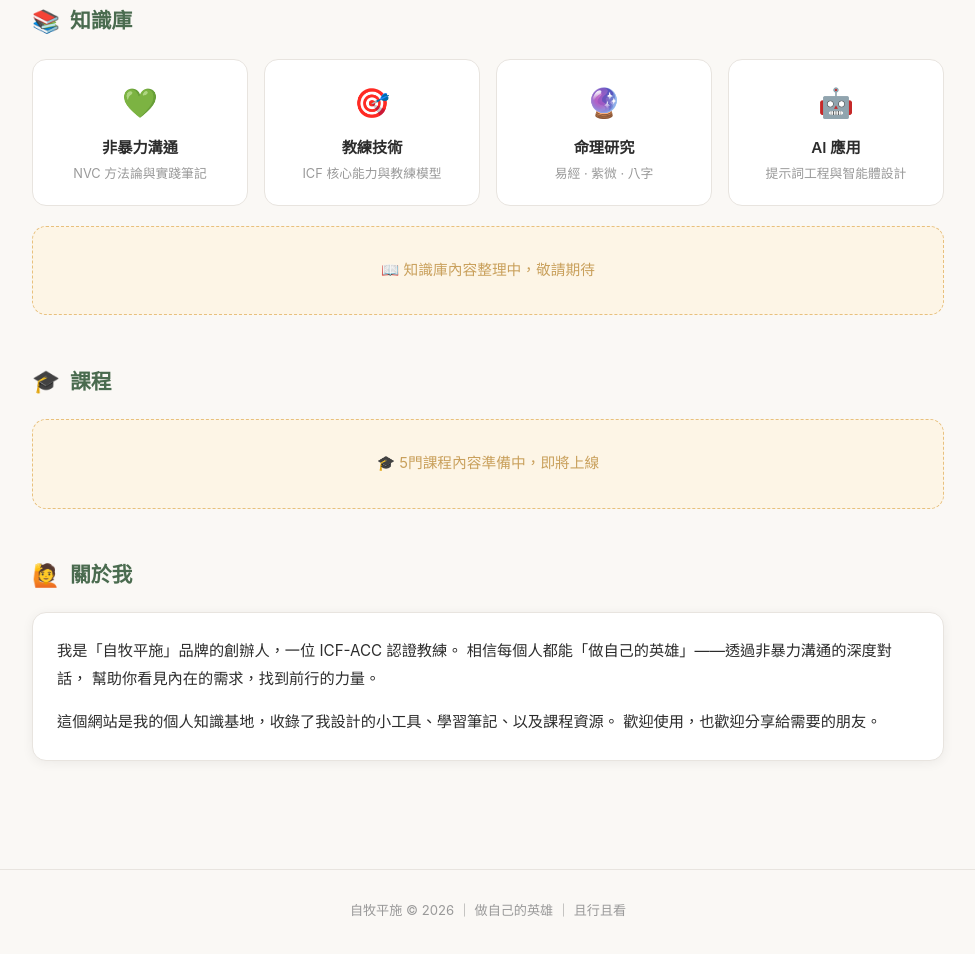
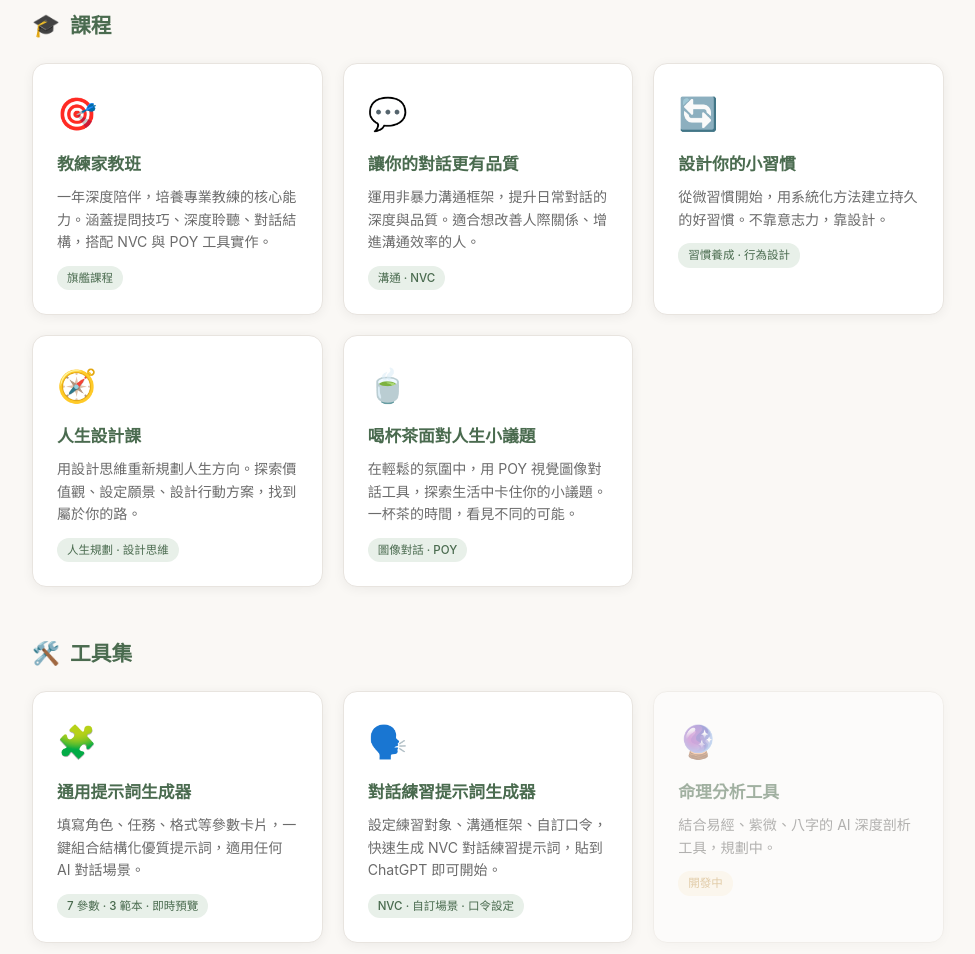
Before and after one commit to coachsunny/course-website, a plain HTML site: page index.html in a window 1280 px wide. Shown: the part 842-1796 px from the top of the page, without its empty margins (152-1127 px from the left). Drawn offline with Linux system fonts and the light colour scheme.

Commit message:
重新安排版面 知識庫 > 課程 > 工具 > 關於我

```diff
--- a/index.html
+++ b/index.html
@@ -147,38 +147,13 @@
 </div>
 
 <nav>
-  <a href="#tools">🛠️ 工具集</a>
   <a href="#knowledge">📚 知識庫</a>
   <a href="#courses">🎓 課程</a>
+  <a href="#tools">🛠️ 工具集</a>
   <a href="#about">🙋 關於我</a>
 </nav>
 
 <div class="main">
-
-  <!-- 工具集 -->
-  <div class="section" id="tools">
-    <div class="section-title"><span class="icon">🛠️</span> 工具集</div>
-    <div class="tool-grid">
-      <a class="tool-card" href="tools/通用提示词生成器.html">
-        <div class="tool-icon">🧩</div>
-        <h3>通用提示詞生成器</h3>
-        <p>填寫角色、任務、格式等參數卡片，一鍵組合結構化優質提示詞，適用任何 AI 對話場景。</p>
-        <span class="tool-tag">7 參數 · 3 範本 · 即時預覽</span>
-      </a>
-      <a class="tool-card" href="tools/对话练习提示词生成器.html">
-        <div class="tool-icon">🗣️</div>
-        <h3>對話練習提示詞生成器</h3>
-        <p>設定練習對象、溝通框架、自訂口令，快速生成 NVC 對話練習提示詞，貼到 ChatGPT 即可開始。</p>
-        <span class="tool-tag">NVC · 自訂場景 · 口令設定</span>
-      </a>
-      <div class="tool-card" style="opacity:0.5;cursor:default">
-        <div class="tool-icon">🔮</div>
-        <h3>命理分析工具</h3>
-        <p>結合易經、紫微、八字的 AI 深度剖析工具，規劃中。</p>
-        <span class="tool-tag" style="background:var(--gold-light);color:var(--gold-dark)">開發中</span>
-      </div>
-    </div>
-  </div>
 
   <!-- 知識庫 -->
   <div class="section" id="knowledge">
@@ -213,8 +188,62 @@
   <!-- 課程 -->
   <div class="section" id="courses">
     <div class="section-title"><span class="icon">🎓</span> 課程</div>
-    <div class="coming-soon">
-      <p>🎓 5門課程內容準備中，即將上線</p>
+    <div class="tool-grid">
+      <div class="tool-card" style="cursor:default">
+        <div class="tool-icon">🎯</div>
+        <h3>教練家教班</h3>
+        <p>一年深度陪伴，培養專業教練的核心能力。涵蓋提問技巧、深度聆聽、對話結構，搭配 NVC 與 POY 工具實作。</p>
+        <span class="tool-tag" style="background:var(--green-light);color:var(--green-dark)">旗艦課程</span>
+      </div>
+      <div class="tool-card" style="cursor:default">
+        <div class="tool-icon">💬</div>
+        <h3>讓你的對話更有品質</h3>
+        <p>運用非暴力溝通框架，提升日常對話的深度與品質。適合想改善人際關係、增進溝通效率的人。</p>
+        <span class="tool-tag">溝通 · NVC</span>
+      </div>
+      <div class="tool-card" style="cursor:default">
+        <div class="tool-icon">🔄</div>
+        <h3>設計你的小習慣</h3>
+        <p>從微習慣開始，用系統化方法建立持久的好習慣。不靠意志力，靠設計。</p>
+        <span class="tool-tag">習慣養成 · 行為設計</span>
+      </div>
+      <div class="tool-card" style="cursor:default">
+        <div class="tool-icon">🧭</div>
+        <h3>人生設計課</h3>
+        <p>用設計思維重新規劃人生方向。探索價值觀、設定願景、設計行動方案，找到屬於你的路。</p>
+        <span class="tool-tag">人生規劃 · 設計思維</span>
+      </div>
+      <div class="tool-card" style="cursor:default">
+        <div class="tool-icon">🍵</div>
+        <h3>喝杯茶面對人生小議題</h3>
+        <p>在輕鬆的氛圍中，用 POY 視覺圖像對話工具，探索生活中卡住你的小議題。一杯茶的時間，看見不同的可能。</p>
+        <span class="tool-tag">圖像對話 · POY</span>
+      </div>
+    </div>
+  </div>
+
+  <!-- 工具集 -->
+  <div class="section" id="tools">
+    <div class="section-title"><span class="icon">🛠️</span> 工具集</div>
+    <div class="tool-grid">
+      <a class="tool-card" href="tools/通用提示词生成器.html">
+        <div class="tool-icon">🧩</div>
+        <h3>通用提示詞生成器</h3>
+        <p>填寫角色、任務、格式等參數卡片，一鍵組合結構化優質提示詞，適用任何 AI 對話場景。</p>
+        <span class="tool-tag">7 參數 · 3 範本 · 即時預覽</span>
+      </a>
+      <a class="tool-card" href="tools/对话练习提示词生成器.html">
+        <div class="tool-icon">🗣️</div>
+        <h3>對話練習提示詞生成器</h3>
+        <p>設定練習對象、溝通框架、自訂口令，快速生成 NVC 對話練習提示詞，貼到 ChatGPT 即可開始。</p>
+        <span class="tool-tag">NVC · 自訂場景 · 口令設定</span>
+      </a>
+      <div class="tool-card" style="opacity:0.5;cursor:default">
+        <div class="tool-icon">🔮</div>
+        <h3>命理分析工具</h3>
+        <p>結合易經、紫微、八字的 AI 深度剖析工具，規劃中。</p>
+        <span class="tool-tag" style="background:var(--gold-light);color:var(--gold-dark)">開發中</span>
+      </div>
     </div>
   </div>
 
```
Also changed, not shown: manifest.json.
